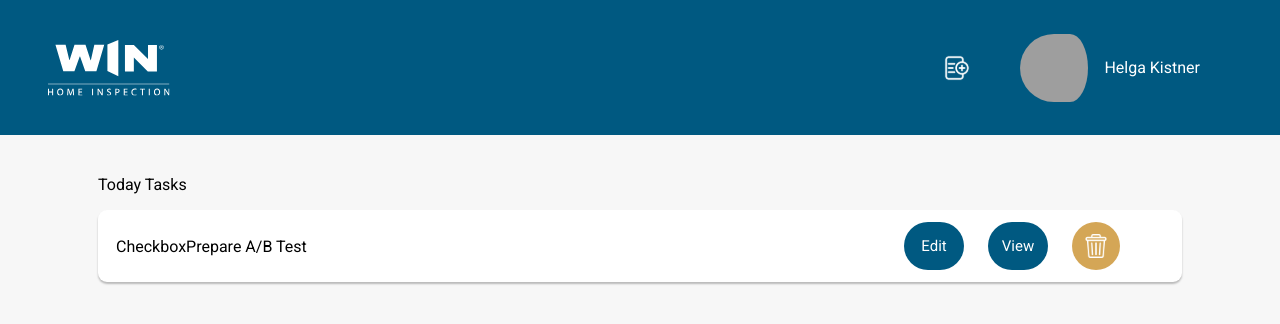
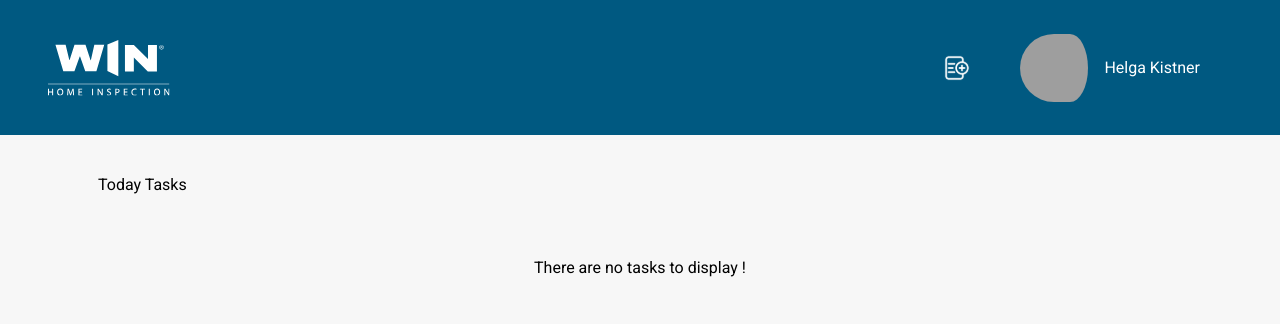
Before and after one commit to ShubhamBirari/win-assignment, a React (Create React App) app: page / in a window 1280 px wide. Shown: the top 324 px of the page. Built offline with nearby package versions, Linux system fonts and the light colour scheme; grey boxes are pictures that could not be loaded.

Commit message:
add task form done

```diff
--- a/package.json
+++ b/package.json
@@ -14,6 +14,7 @@
     "clsx": "^2.0.0",
     "react": "^18.2.0",
     "react-dom": "^18.2.0",
+    "react-hook-form": "^7.45.2",
     "react-redux": "^8.1.2",
     "react-router-dom": "^6.14.2",
     "react-scripts": "5.0.1",
--- a/src/components/card/TaskCard.js
+++ b/src/components/card/TaskCard.js
@@ -51,8 +51,8 @@ const TaskCard = ({ task }) => {
   return (
     <div className={classes.root}>
       <div className={classes.cardLeft}>
-        <div>Checkbox</div>
-        <span>{task.name}</span>
+        {/* <div>Checkbox</div> */}
+        <span>{task.title}</span>
       </div>
       <div className={classes.cardRight}>
         <Button className={classes.btn}>Edit</Button>
--- a/src/index.css
+++ b/src/index.css
@@ -16,7 +16,8 @@ code {
 #root {
   height: inherit;
 }
-textarea::placeholder {
+textarea::placeholder,
+textarea {
   font-family: 'Roboto', 'Oxygen',
     'Ubuntu', 'Cantarell', 'Fira Sans', 'Droid Sans', 'Helvetica Neue',
     sans-serif;
--- a/src/pages/tasks/Form.js
+++ b/src/pages/tasks/Form.js
@@ -4,6 +4,9 @@ import { makeStyles } from "@mui/styles";
 import TextArea from "../../components/input/TextArea";
 import clsx from "clsx";
 import Button from "../../components/button/Button";
+import { Controller, useForm } from "react-hook-form";
+import { useDispatch } from "react-redux";
+import { addTask } from "../../redux/task";
 
 const useStyles = makeStyles((theme) => ({
   form: {
@@ -14,6 +17,8 @@ const useStyles = makeStyles((theme) => ({
     border: "none",
     boxShadow: "0 2px 2px 0 rgba(0, 0, 0, 0.25)",
     borderRadius: 9,
+  },
+  inputGrp: {
     marginBottom: 35,
   },
   input: {
@@ -29,24 +34,69 @@ const useStyles = makeStyles((theme) => ({
   submit: {
     width: 178,
   },
+  error: {
+    fontSize: 14,
+    color: "red",
+  },
 }));
 
 const Form = () => {
   const classes = useStyles();
+  const dispatch = useDispatch();
+  const {
+    handleSubmit,
+    control,
+    formState: { errors },
+  } = useForm();
+
+  const onSubmit = (data) => {
+    dispatch(addTask(data));
+  };
+
   return (
     <>
       <p>Add Task</p>
-      <form>
+      <form onSubmit={handleSubmit(onSubmit)}>
+        <Controller
+          name="title"
+          control={control}
+          rules={{ required: true }}
+          render={({ field }) => (
+            <div className={classes.inputGrp}>
               <Input
+                {...field}
                 className={clsx(classes.form, classes.input)}
                 placeholder="Title"
               />
+              {errors.title && (
+                <p className={classes.error}>Title is required</p>
+              )}
+            </div>
+          )}
+        />
+
+        <Controller
+          name="description"
+          control={control}
+          rules={{ required: true }}
+          render={({ field }) => (
+            <div className={classes.inputGrp}>
               <TextArea
+                {...field}
                 className={clsx(classes.form, classes.textarea)}
                 placeholder="Description"
               />
+              {errors.description && (
+                <p className={classes.error}>Description is required</p>
+              )}
+            </div>
+          )}
+        />
+
         <div className={classes.btn}>
-          <Button className={classes.submit}>Submit</Button>
+          <Button className={classes.submit} type="submit">
+            Submit
+          </Button>
         </div>
       </form>
     </>
--- a/src/pages/tasks/List.js
+++ b/src/pages/tasks/List.js
@@ -2,19 +2,30 @@ import { makeStyles } from "@mui/styles";
 import React from "react";
 import { useSelector } from "react-redux";
 import TaskCard from "../../components/card/TaskCard";
+import { colors } from "../../utils/constants";
 
 const useStyles = makeStyles((theme) => ({
-  container: {},
+  noTask: {
+    padding: 48,
+    display: "flex",
+    justifyContent: "center",
+    alignItems: "center",
+    backgroundColor: colors.defaultBackgroundColor,
+  },
 }));
 
 const List = () => {
   const { tasksList } = useSelector((state) => state.tasks);
+  const classes = useStyles();
   return (
     <div>
       <p>Today Tasks</p>
       {tasksList.map((task) => (
         <TaskCard task={task} key={task.id} />
       ))}
+      {tasksList.length === 0 && (
+        <p className={classes.noTask}>There are no tasks to display !</p>
+      )}
     </div>
   );
 };
--- a/src/redux/task.js
+++ b/src/redux/task.js
@@ -3,12 +3,7 @@ import { createSlice } from "@reduxjs/toolkit";
 export const tasksSlice = createSlice({
   name: "tasks",
   initialState: {
-    tasksList: [
-      {
-        id: 23,
-        name: "Prepare A/B Test",
-      },
-    ],
+    tasksList: [],
     loader: true,
     selected: null,
     search: null,
@@ -49,9 +44,21 @@ export const tasksSlice = createSlice({
         state.tasksList = [...tasksList];
       }
     },
+    addTask: (state, action) => {
+      state.tasksList = [
+        ...state.tasksList,
+        { ...action.payload, id: Math.round(Math.random() * 1000) },
+      ];
+    },
   },
 });
 
-export const { setLoader, selectItem, removeItem, setSearch, setPageNo } =
-  tasksSlice.reducer;
+export const {
+  addTask,
+  setLoader,
+  selectItem,
+  removeItem,
+  setSearch,
+  setPageNo,
+} = tasksSlice.actions;
 export default tasksSlice.reducer;
```
Also changed, not shown: 1 other file (tests, documents, lock files or other folders). Lines whose indentation alone changed are shown as unchanged.
